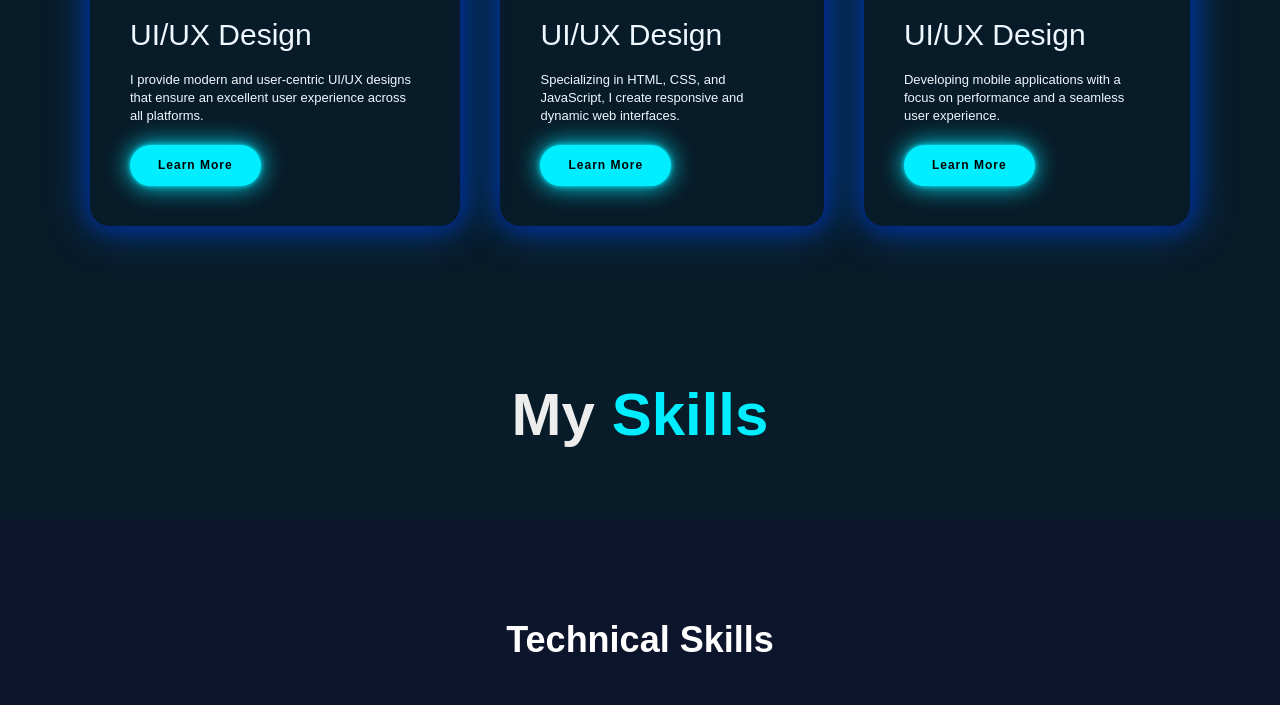
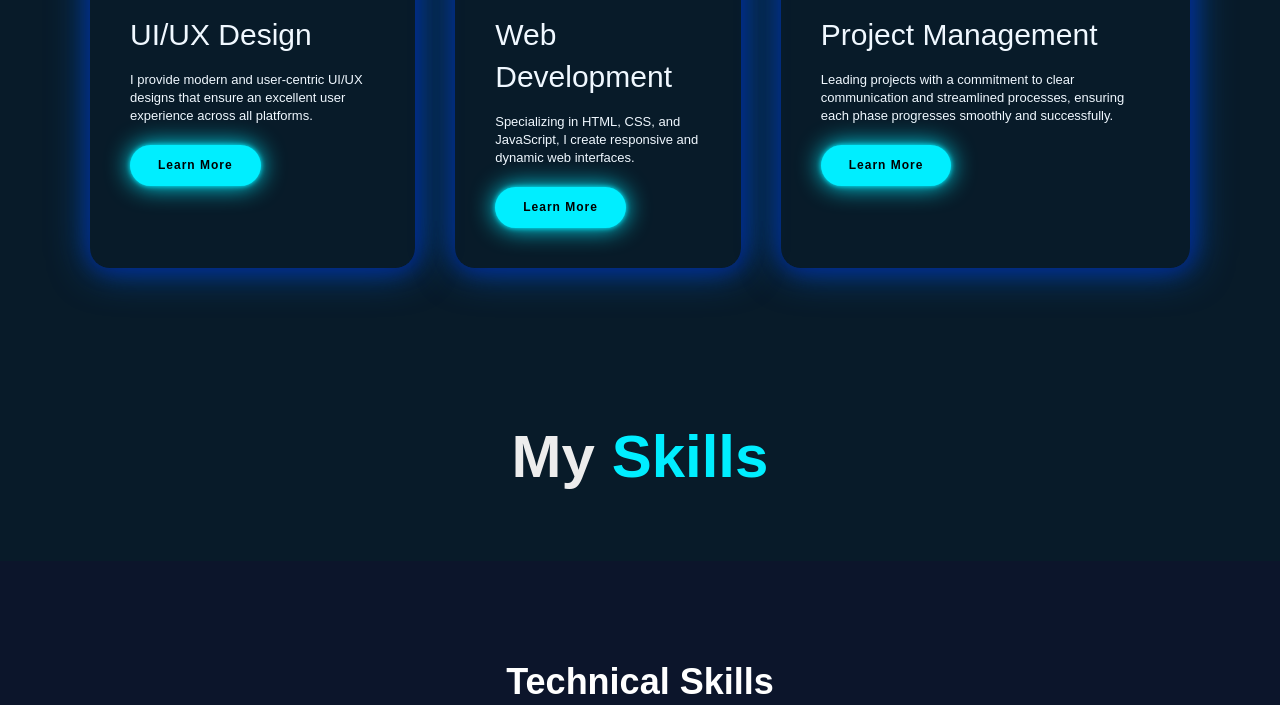
Before and after one commit to ThishmiGunawardhana/Portfolio, a plain HTML site: page index.html in a window 1280 px wide. Shown: the part 1678-2383 px from the top of the page. Drawn offline with nearby package versions, Linux system fonts and the light colour scheme.

Commit message:
change some functions

```diff
--- a/index.html
+++ b/index.html
@@ -68,14 +68,14 @@
                     </div>
                     <div>
                         <i class='bx bx-crop' style='color:#00eeff'  ></i>
-                        <h2>UI/UX Design</h2>
+                        <h2>Web Development</h2>
                         <p>Specializing in HTML, CSS, and JavaScript, I create responsive and dynamic web interfaces.</p>
                             <a href="https://github.com/ThishmiGunawardhana" class="read">Learn More</a>
                     </div>
                     <div>
                         <i class='bx bxl-apple' style='color:#00eeff' ></i>
-                        <h2>UI/UX Design</h2>
-                        <p>Developing mobile applications with a focus on performance and a seamless user experience.</p>
+                        <h2>Project Management</h2>
+                        <p>Leading projects with a commitment to clear communication and streamlined processes, ensuring each phase progresses smoothly and successfully.</p>
                             <a href="https://github.com/ThishmiGunawardhana" class="read">Learn More</a>
                     </div>
                 </div>
```
